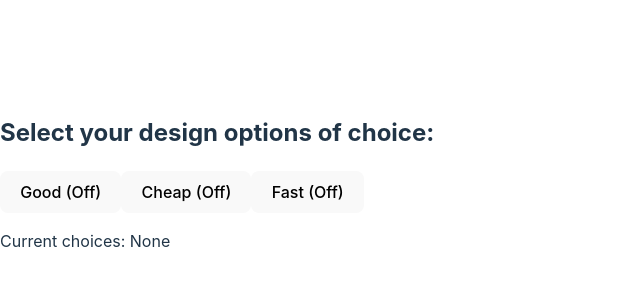
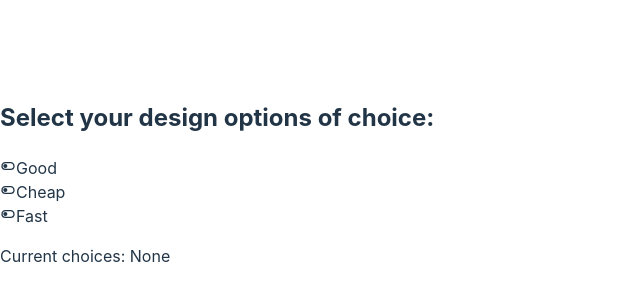
Before and after one commit to kylead10/choice, a React (Vite) app: page / in a window 1280 px wide. Shown: the part 218-518 px from the top of the page, without its empty margins (0-640 px from the left). Built offline with nearby package versions, Linux system fonts and the light colour scheme.

Commit message:
toggle on

```diff
--- a/src/component/ToggleChoices.jsx
+++ b/src/component/ToggleChoices.jsx
@@ -18,15 +18,29 @@ const ToggleChoices = () => {
   return (
     <div>
       <h2>Select your design options of choice:</h2>
-      <button onClick={() => toggleChoice('good')}>
-        {choices.good ? 'Good (On)' : 'Good (Off)'}
-      </button>
-      <button onClick={() => toggleChoice('cheap')}>
-        {choices.cheap ? 'Cheap (On)' : 'Cheap (Off)'}
-      </button>
-      <button onClick={() => toggleChoice('fast')}>
-        {choices.fast ? 'Fast (On)' : 'Fast (Off)'}
-      </button>
+      <div className='toggle-buttons'>
+        <div
+          className={`toggle-button ${choices.good ? 'active' : ''}`}
+          onClick={() => toggleChoice('good')}
+        >
+          {choices.good ? <BiToggleRight /> : <BiToggleLeft />}
+          <span>Good</span>
+        </div>
+        <div
+          className={`toggle-button ${choices.cheap ? 'active' : ''}`}
+          onClick={() => toggleChoice('cheap')}
+        >
+          {choices.cheap ? <BiToggleRight /> : <BiToggleLeft />}
+          <span>Cheap</span>
+        </div>
+        <div
+          className={`toggle-button ${choices.fast ? 'active' : ''}`}
+          onClick={() => toggleChoice('fast')}
+        >
+          {choices.fast ? <BiToggleRight /> : <BiToggleLeft />}
+          <span>Fast</span>
+        </div>
+      </div>
       <p>
         Current choices:{' '}
         {Object.entries(choices)
```
